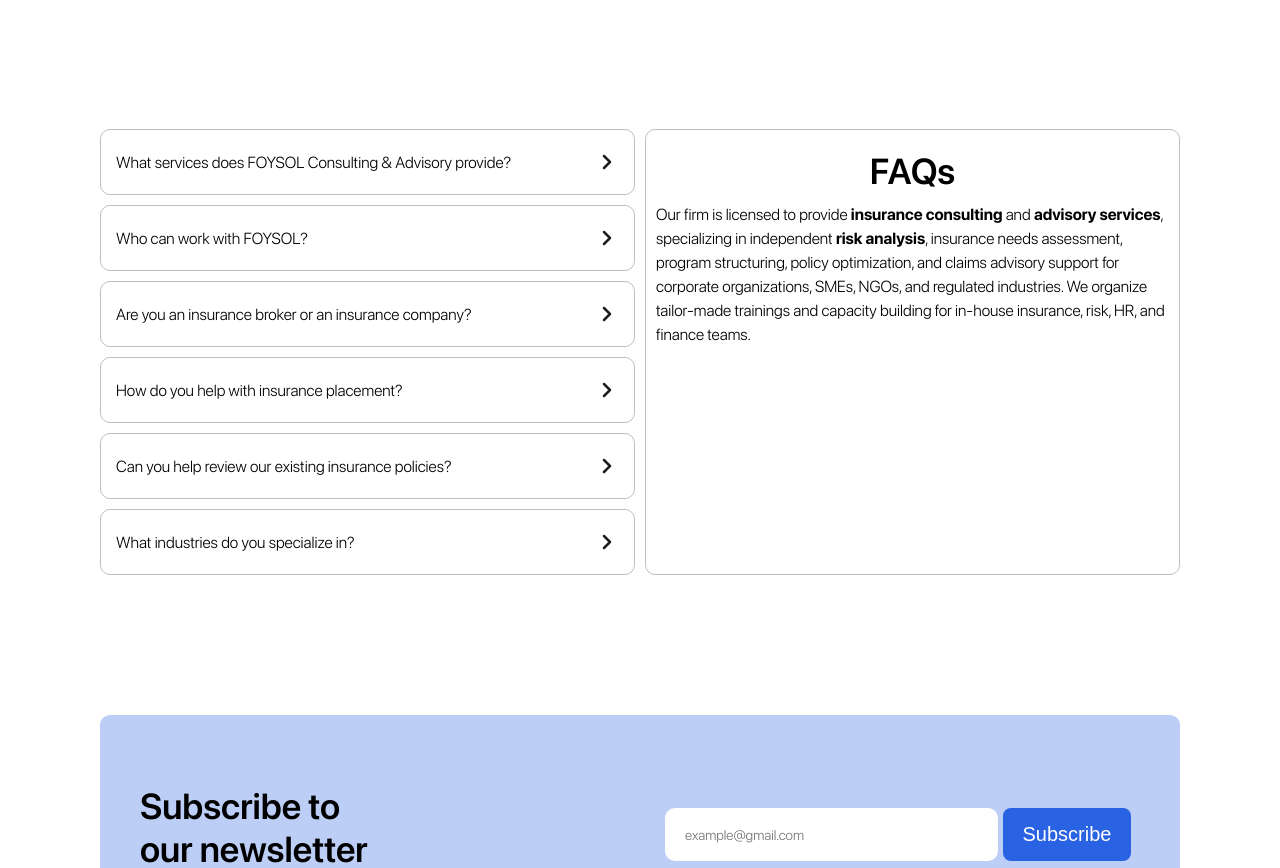
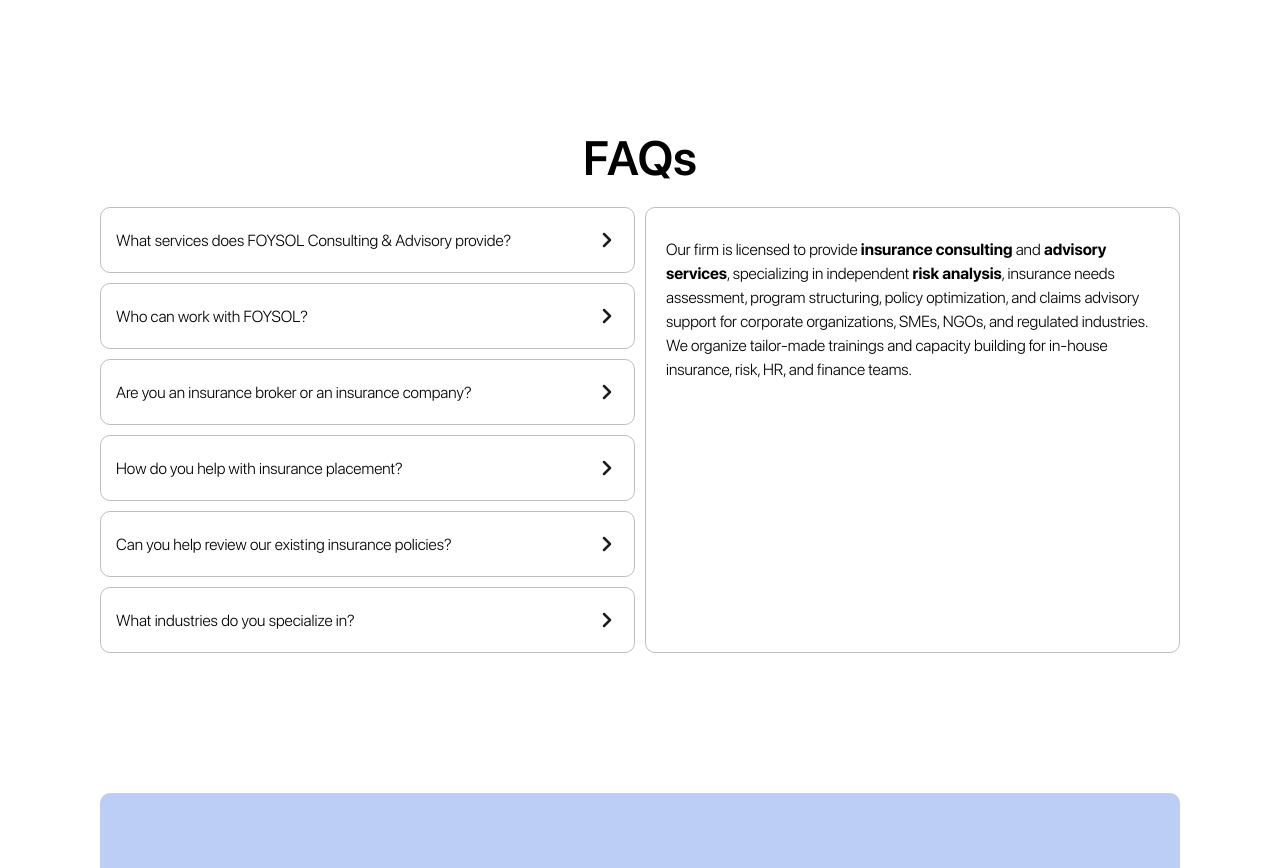
Before and after one commit to AKOI2000/foysol, a React (Vite) app: page /about in a window 1280 px wide. Shown: the part 2580-3448 px from the top of the page. Built offline with nearby package versions, Linux system fonts and the light colour scheme.

Commit message:
Indexing video fix

```diff
--- a/public/sass/components/_faqs.scss
+++ b/public/sass/components/_faqs.scss
@@ -1,4 +1,9 @@
 #faqs {
+  h1{
+    text-align: center;
+    margin-bottom: 2rem;
+  }
+
   .faq-questions {
     display: grid;
     gap: 1rem;
@@ -50,12 +55,12 @@
   .faq-answers {
     border: 0.2px solid rgb(0, 0, 0, 0.25);
     border-radius: 1rem;
-    padding: 2rem 1rem;
+    padding: 3rem 2rem 2rem;
 
-    .heading-2 {
-      text-align: center;
-      margin-bottom: 1rem;
-    }
+    // .heading-2 {
+    //   text-align: center;
+    //   margin-bottom: 1rem;
+    // }
 
     .faq-answer-wrapper {
       position: relative;
--- a/src/components/FAQs.jsx
+++ b/src/components/FAQs.jsx
@@ -7,6 +7,8 @@
 
   return (
     <div id="faqs">
+       <h1 className="heading-1">FAQs</h1>
+
       <div className="grid col-2-by-1 faq">
         {/* Questions */}
         <div className="faq-questions">
@@ -53,7 +55,6 @@
 
         {/* Right panel for desktop */}
         <div className="faq-answers">
-          <h2 className="heading-2">FAQs</h2>
           <div className="faq-answer-wrapper">
             <div className="faq-answer">
               <ReactMarkdown>{Faqs[hoverIndex].answer}</ReactMarkdown>
--- a/src/index.css
+++ b/src/index.css
@@ -389,6 +389,10 @@
   margin-bottom: 3rem;
 }
 
+#faqs h1 {
+  text-align: center;
+  margin-bottom: 2rem;
+}
 #faqs .faq-questions {
   display: grid;
   gap: 1rem;
@@ -431,11 +435,7 @@
 #faqs .faq-answers {
   border: 0.2px solid rgba(0, 0, 0, 0.25);
   border-radius: 1rem;
-  padding: 2rem 1rem;
-}
-#faqs .faq-answers .heading-2 {
-  text-align: center;
-  margin-bottom: 1rem;
+  padding: 3rem 2rem 2rem;
 }
 #faqs .faq-answers .faq-answer-wrapper {
   position: relative;
```
Also changed, not shown: 1 other file (tests, documents, lock files or other folders).
